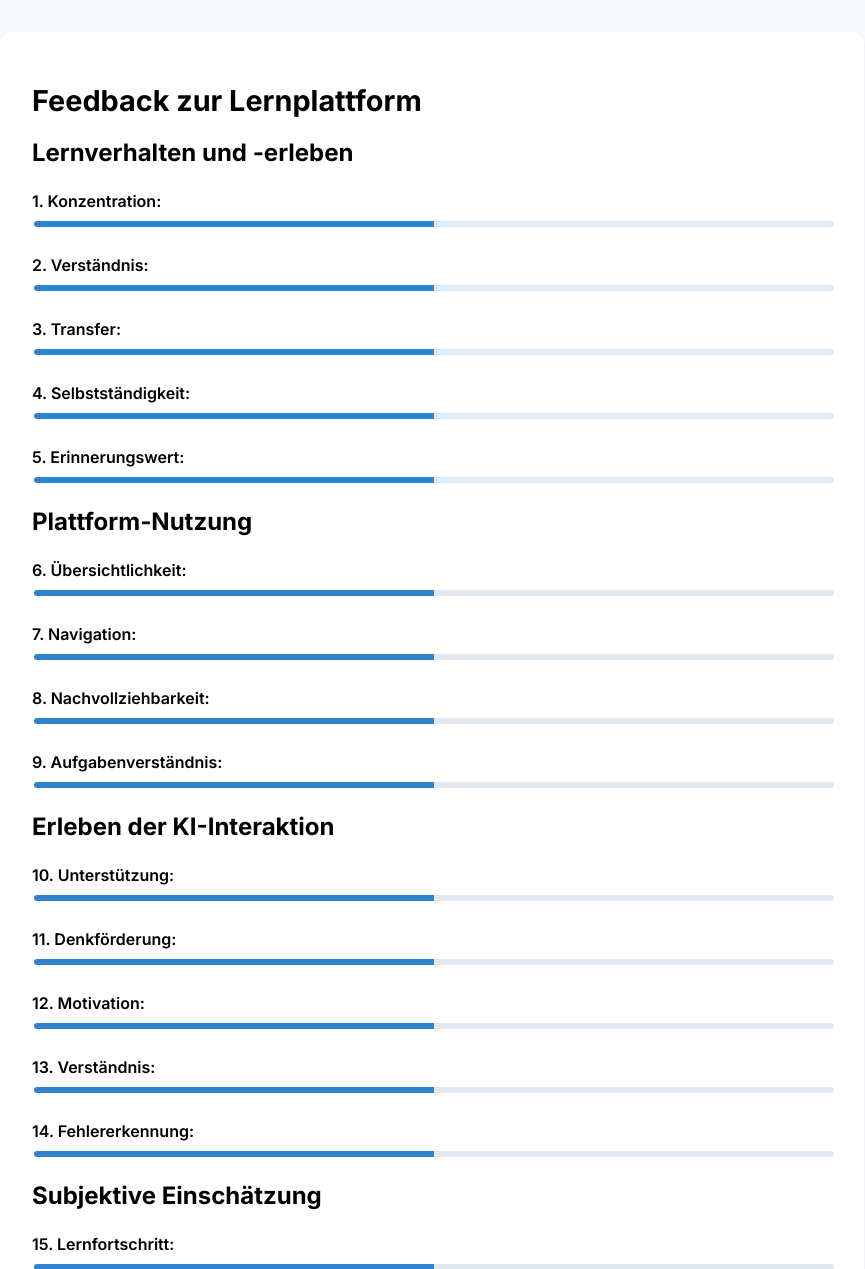
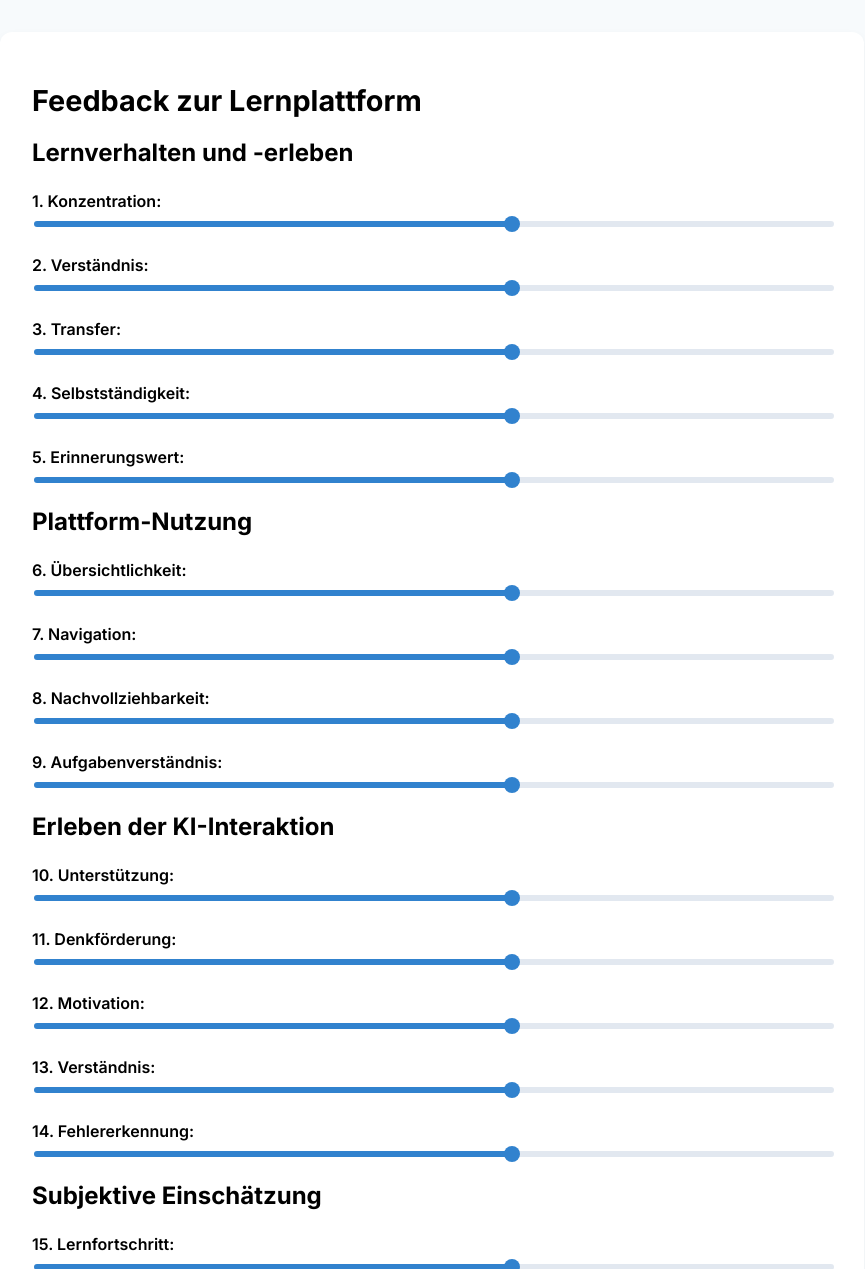
Before and after one commit to TheRizzMaster/Lehrprojekt_Bachelor_FS25, a PHP site: page /plattform_feedback.html in a window 1280 px wide. Shown: the top 1269 px of the page, without its empty margins (208-1073 px from the left). Run offline with PHP 8.4, Linux system fonts and the light colour scheme.

Commit message:
update feedback

```diff
--- a/css/plattform_feedback.css
+++ b/css/plattform_feedback.css
@@ -104,6 +104,7 @@
     appearance: none;
     width: 16px;
     height: 16px;
+    background: #3182ce;
     border-radius: 50%;
     cursor: pointer;
     border: none;
@@ -112,6 +113,7 @@
   input[type="range"]::-moz-range-thumb {
     width: 16px;
     height: 16px;
+    background: #3182ce;
     border-radius: 50%;
     cursor: pointer;
     border: none;
--- a/js/plattform_feedback.js
+++ b/js/plattform_feedback.js
@@ -32,6 +32,9 @@
       }
     });
 
+
+  });
+
   const sliders = document.querySelectorAll('input[type="range"]');
 
   sliders.forEach(slider => {
@@ -46,4 +49,3 @@
       updateBackground(slider);
   });
   });
-  });
```
Lines whose indentation alone changed are shown as unchanged.
